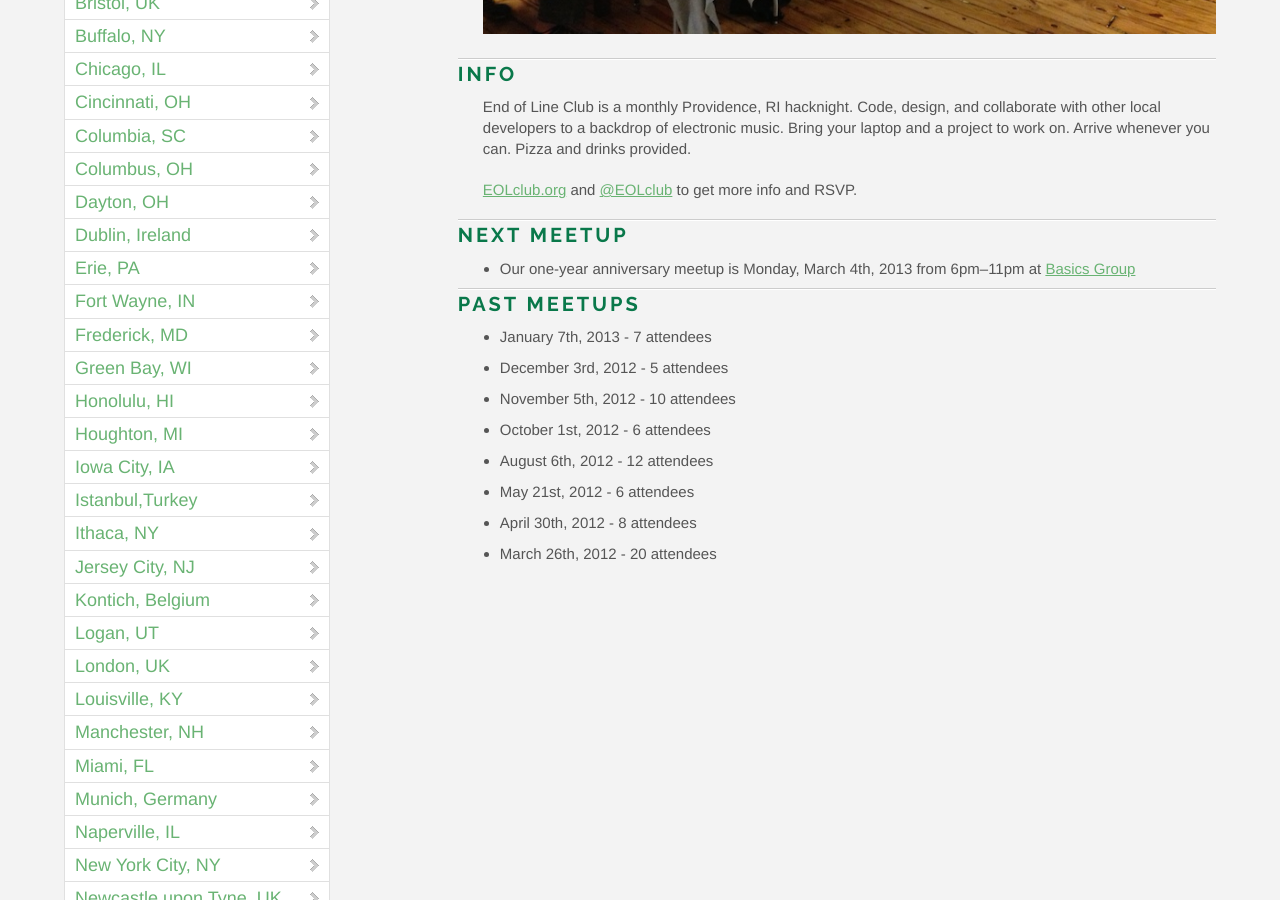
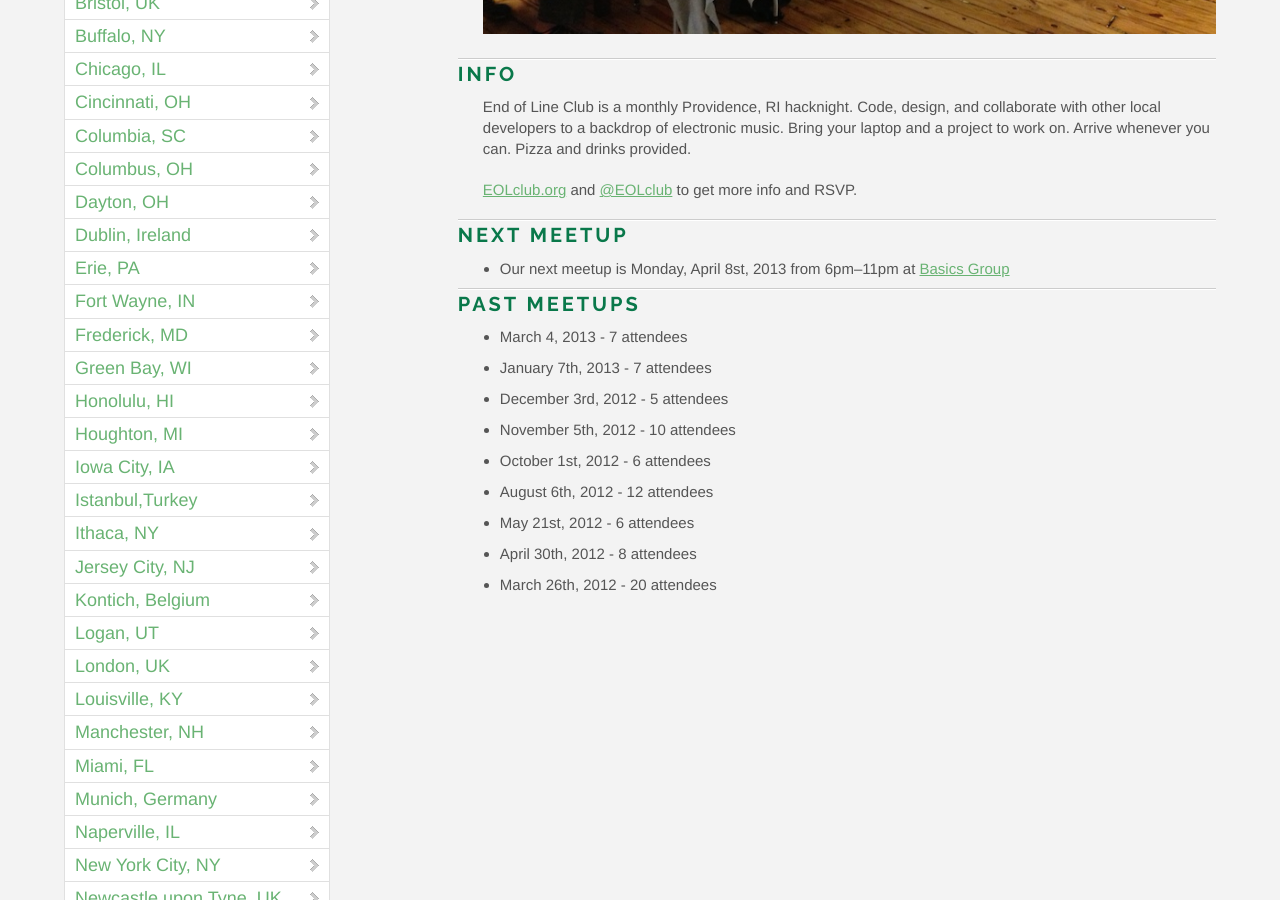
Before and after one commit to OpenHack/openhack.github.com, a Jekyll site: the page built from providence/index.markdown, in a window 1280 px wide and 900 px high, scrolled down 594 px. Built offline with Jekyll 4.4.1, drawn with Linux system fonts in a browser that asks for light colours; nearby versions of some CDN libraries; Markdown is read by kramdown in place of the engine named in the settings; comment, search, counter and statistics services are not loaded.

Commit message:
Update Providence after 3/4 EOLclub meetup

```diff
--- a/providence/index.markdown
+++ b/providence/index.markdown
@@ -15,10 +15,11 @@ End of Line Club is a monthly Providence, RI hacknight. Code, design, and collab
 
 ### Next meetup
 
-* Our one-year anniversary meetup is Monday, March 4th, 2013 from 6pm–11pm at [Basics Group](http://basicsgroup.com)
+* Our next meetup is Monday, April 8st, 2013 from 6pm–11pm at [Basics Group](http://basicsgroup.com)
 
 ### Past meetups
 
+* March 4, 2013 - 7 attendees
 * January 7th, 2013 - 7 attendees
 * December 3rd, 2012 - 5 attendees
 * November 5th, 2012 - 10 attendees
```
